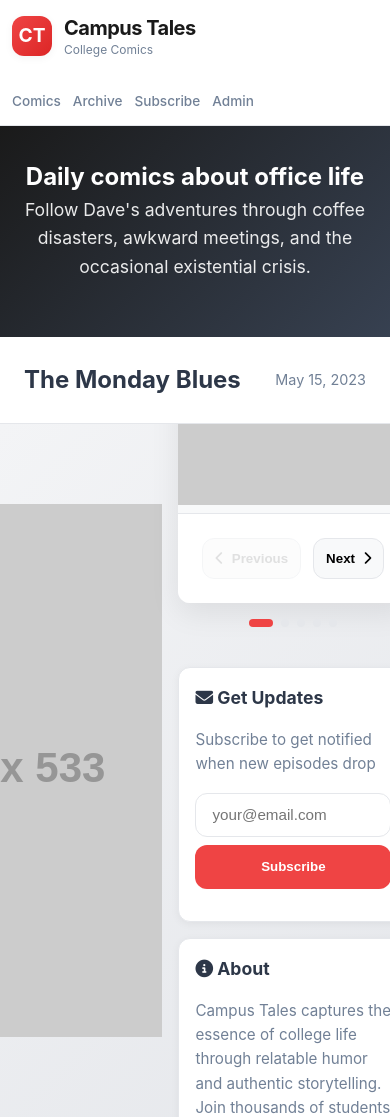
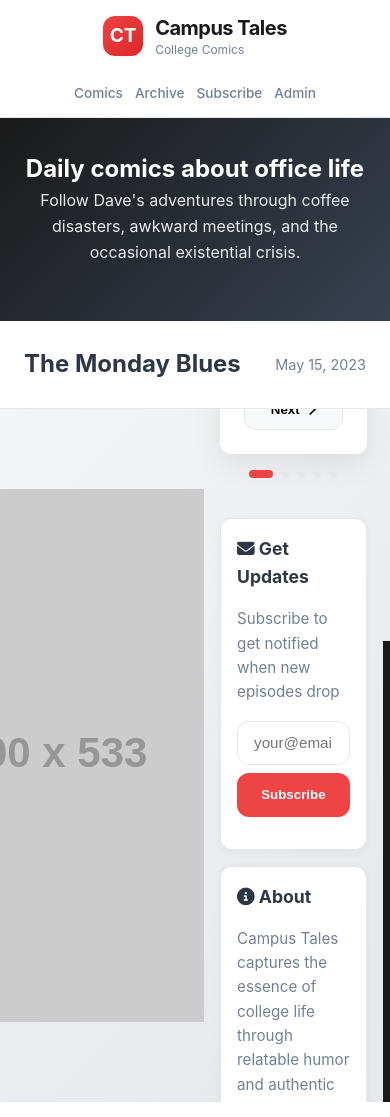
Before and after one commit to MohamedaliS/campustales, a plain HTML site: page index.html in a window 390 px wide. Drawn offline with Linux system fonts and the light colour scheme; placeholder pictures from the web are drawn by us.

Commit message:
Improve responsive layout

```diff
--- a/index.html
+++ b/index.html
@@ -522,6 +522,89 @@
             object-fit: cover;
         }
 
+        /* Responsive Layouts */
+        @media (max-width: 1024px) {
+            .header-content {
+                flex-wrap: wrap;
+                gap: 0.5rem 1rem;
+            }
+
+            nav {
+                width: 100%;
+                justify-content: center;
+                gap: 1.25rem;
+                flex-wrap: wrap;
+            }
+
+            .section-title {
+                font-size: 1.5rem;
+            }
+
+            .comic-section {
+                padding: 2.5rem 1rem;
+            }
+        }
+
+        @media (max-width: 768px) {
+            .header-content {
+                justify-content: center;
+            }
+
+            .logo-text h1 {
+                font-size: 1.25rem;
+            }
+
+            .hero {
+                padding: 2.5rem 1rem;
+            }
+
+            .hero h2 {
+                font-size: 2rem;
+            }
+
+            .hero p {
+                font-size: 1rem;
+            }
+
+            .cta-buttons {
+                flex-direction: column;
+                align-items: stretch;
+            }
+
+            .btn {
+                width: 100%;
+                justify-content: center;
+            }
+
+            .comic-container {
+                grid-template-columns: 1fr;
+            }
+
+            .comic-viewer {
+                order: -1;
+            }
+
+            .comic-controls {
+                flex-direction: column;
+            }
+
+            .nav-btn {
+                width: 100%;
+            }
+
+            .email-form {
+                flex-direction: column;
+            }
+
+            .subscribe-btn {
+                width: 100%;
+            }
+
+            .archive-grid {
+                grid-template-columns: repeat(auto-fill, minmax(140px, 1fr));
+            }
+        }
+
         /* Footer */
         footer {
             background: var(--dark);
```
